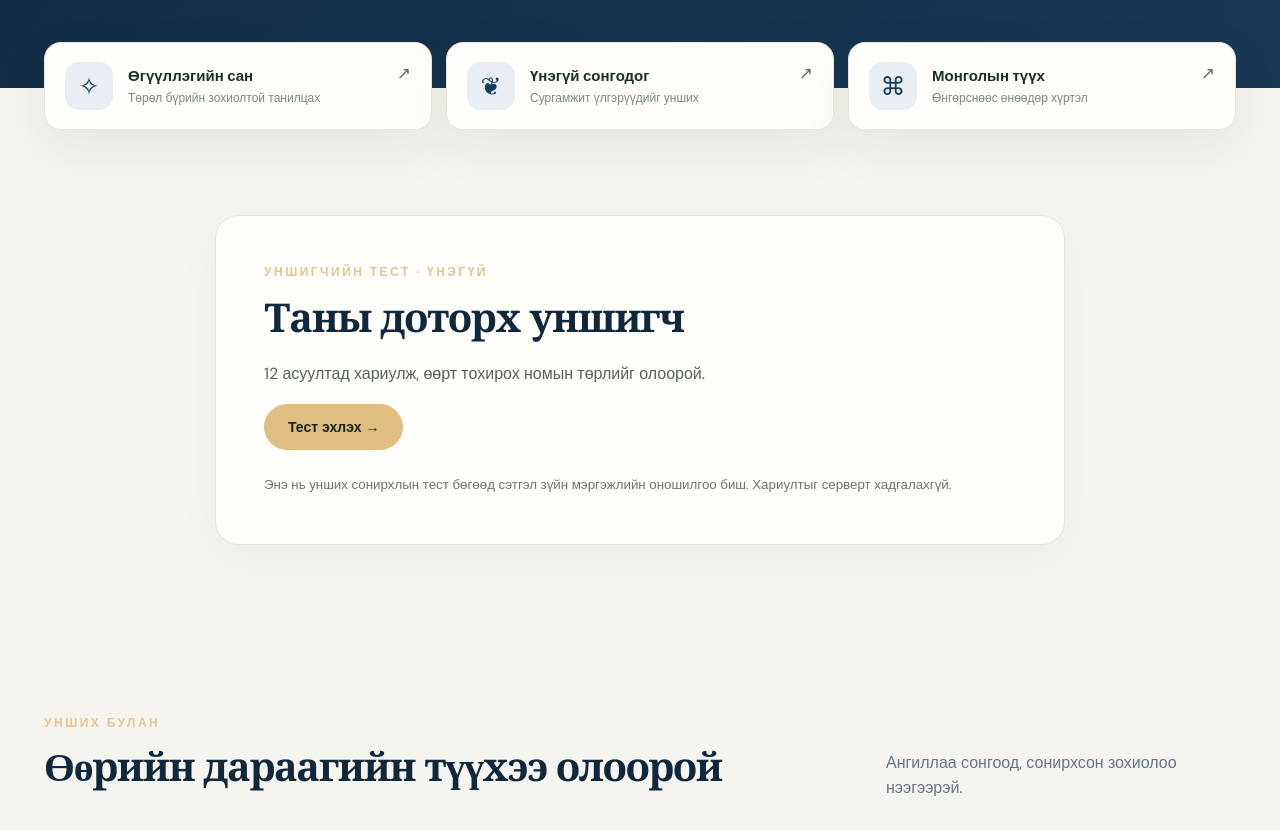
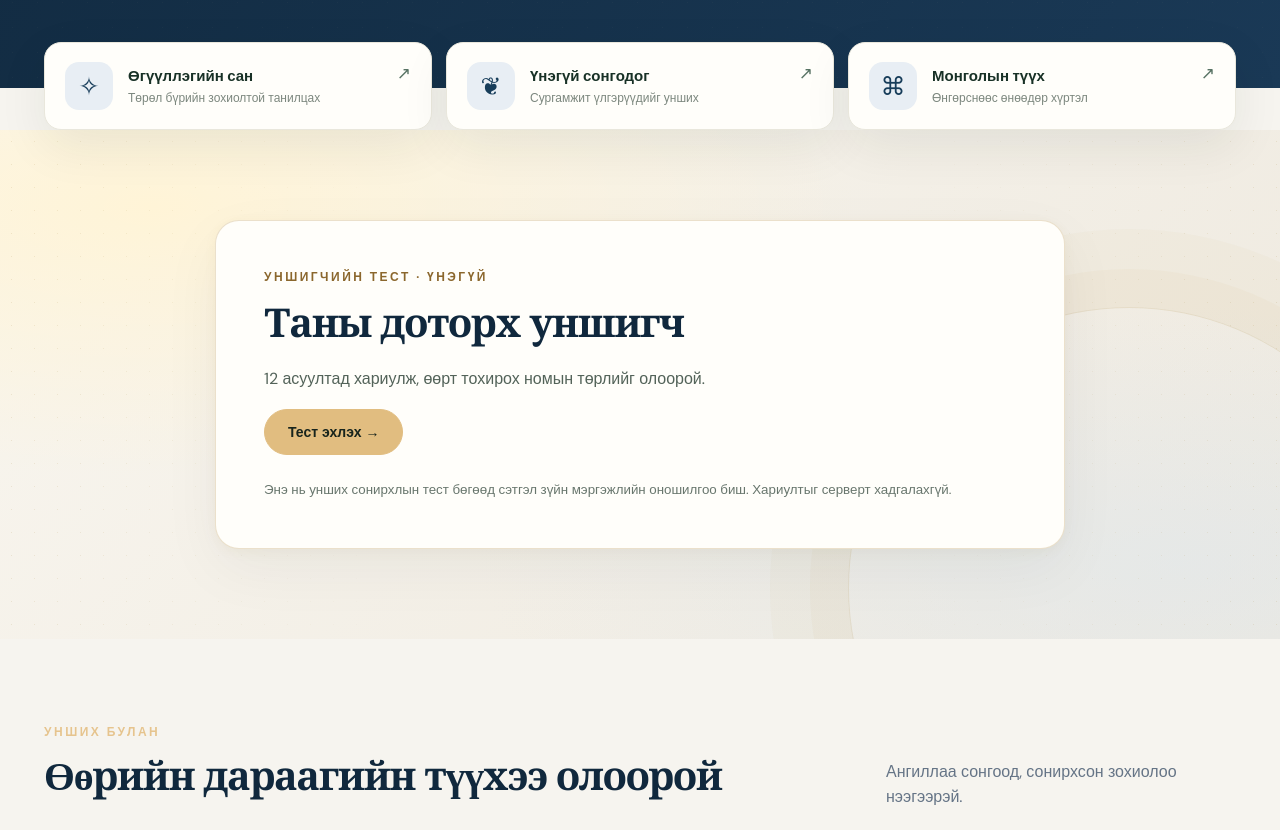
Before and after one commit to eegiizxc00-dot/taigyn-tuuh, a plain HTML site: page index.html in a window 1280 px wide. Shown: the part 760-1590 px from the top of the page. Drawn offline with Linux system fonts and the light colour scheme; no server answers.

Commit message:
Style reader quiz with warm paper and subtle pale gold background

```diff
--- a/brand.css
+++ b/brand.css
@@ -25,3 +25,12 @@ header .brand,.hero .eyebrow,.featured-book-front>span{color:#FFF0B5!important}
 #reader .modal-box{box-shadow:0 24px 90px #020c19a0;border:1px solid #fff0b540;scrollbar-color:#b5aa91 transparent}
 @media(min-width:761px){#reader{padding:28px;align-items:center;justify-content:center}#reader .modal-box{width:min(100%,760px);max-width:760px;max-height:calc(100vh - 56px);max-height:calc(100dvh - 56px);height:auto;border-radius:20px}}
 @media(max-width:760px){#reader{padding:0;align-items:stretch;justify-content:stretch;background-image:none}#reader .modal-box{width:100%;max-width:none;height:100vh;height:100dvh;max-height:none;border-radius:0;border:0;box-shadow:none;padding-bottom:max(42px,env(safe-area-inset-bottom))}#reader .modal-top{gap:8px}#reader .modal-top>div:first-child{min-width:0}#reader .reader-controls{flex-shrink:0}}
+
+/* Reader quiz: warm paper, subtle champagne-gold ornament */
+#readerQuiz{position:relative;isolation:isolate;overflow:hidden;background:radial-gradient(ellipse at 12% 15%,#fff4d7 0%,transparent 44%),radial-gradient(ellipse at 92% 85%,#dce6ee80 0%,transparent 42%),linear-gradient(135deg,#f9f6ef,#eee9df);padding-block:clamp(48px,7vw,100px)}
+#readerQuiz::before{content:"";position:absolute;inset:0;z-index:-1;pointer-events:none;background-image:radial-gradient(#ad8d482b .8px,transparent .8px);background-size:23px 23px;mask-image:linear-gradient(90deg,#000,transparent 32%,transparent 68%,#000)}
+#readerQuiz::after{content:"";position:absolute;z-index:-1;pointer-events:none;right:-130px;bottom:-230px;width:560px;height:560px;border:1px solid #b99b5b33;border-radius:50%;box-shadow:0 0 0 38px #b99b5b0d,0 0 0 78px #b99b5b0a}
+#readerQuiz .rq-panel{background:#fffefa;border:1px solid #d9c7a388;border-radius:24px;box-shadow:0 20px 60px #10283d0d,0 3px 12px #ac8b4310}
+#readerQuiz .eyebrow{color:#8b672d}
+#readerQuiz h2{color:#10283d}
+@media(max-width:600px){#readerQuiz{padding-block:36px}#readerQuiz .rq-panel{border-radius:18px;padding:24px 20px}#readerQuiz::after{width:260px;height:260px;right:-130px;bottom:-140px}}
```
